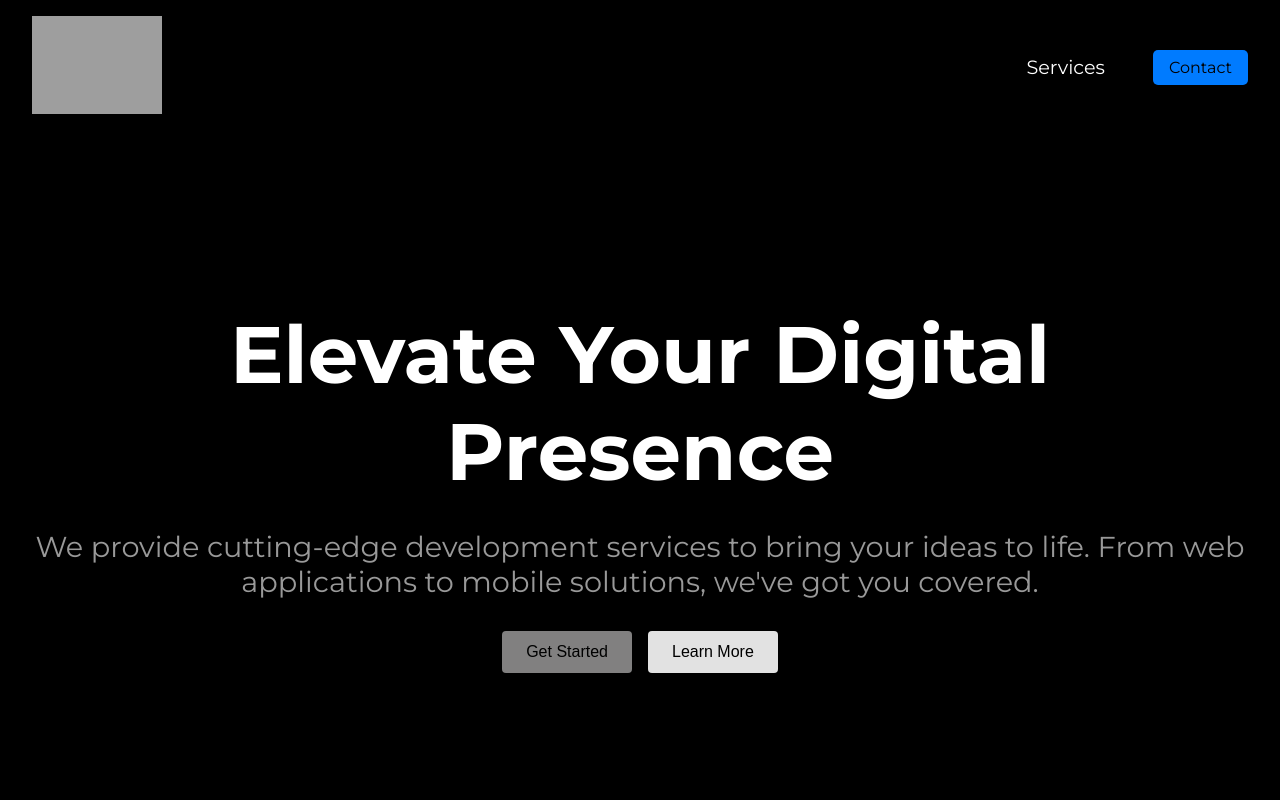
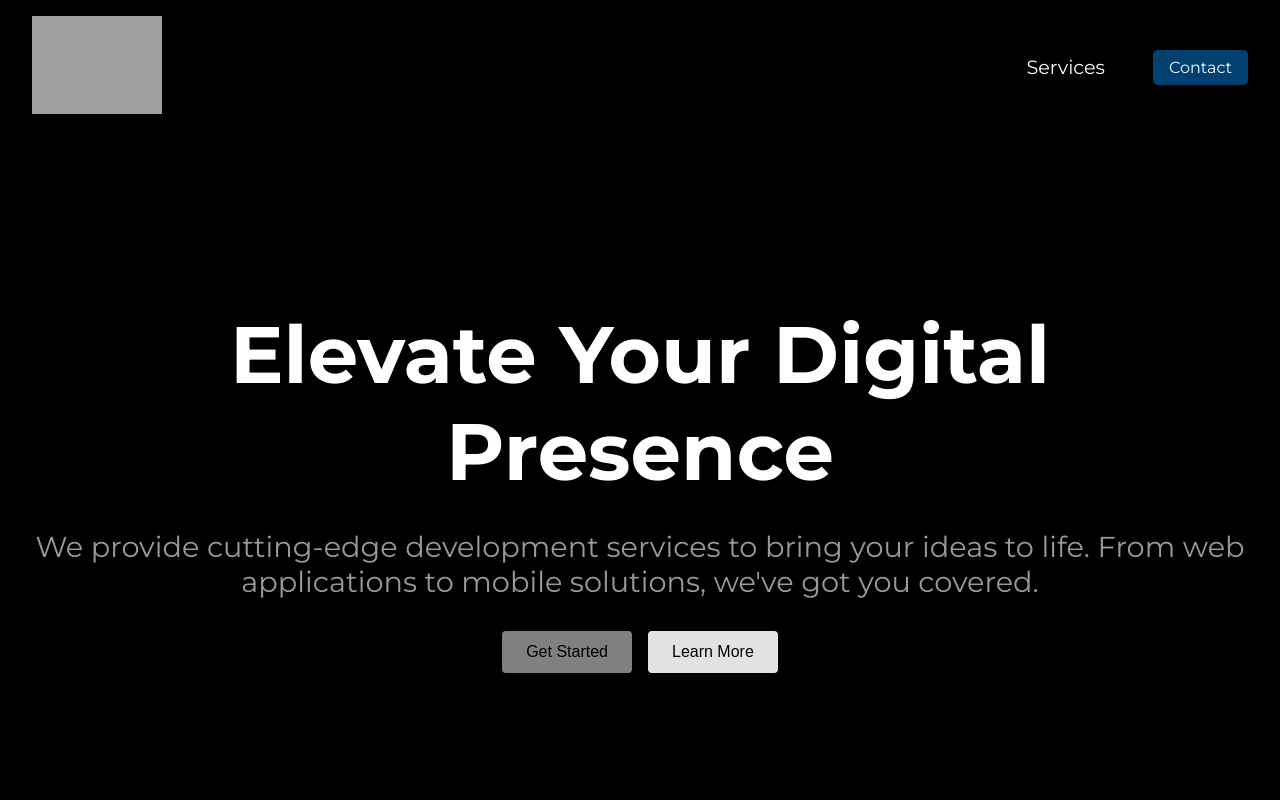
Before and after one commit to AlexDev36/ParrotApps, a React (Create React App) app: page / in a window 1280 px wide. In both pictures the pointer is over the link "Contact". Shown: the top 800 px of the page. Built offline with nearby package versions, Linux system fonts and the light colour scheme; grey boxes are pictures that could not be loaded.

Commit message:
Update contact button styles for improved visibility and consistency

```diff
--- a/src/styles/stylecomp/Header.css
+++ b/src/styles/stylecomp/Header.css
@@ -69,7 +69,8 @@ body {
 }
 
 .contact-button:hover {
-  background-color: #007bff;
+  background-color: #004172;
+  color: aliceblue;
 }
 
 /* SECCIONES */
--- a/src/styles/stylesect/contact.css
+++ b/src/styles/stylesect/contact.css
@@ -72,7 +72,7 @@
 }
 
 .form-input:focus {
-  border-color: #007bff; /* Resalta el borde en foco */
+  border-color: #004172; /* Resalta el borde en foco */
   outline: none; /* Elimina el contorno predeterminado */
 }
 
@@ -88,12 +88,12 @@
 }
 
 .submit-button:hover {
-  background-color: #002fff;
+  background-color: #004172;
   color: #ffffff;
 }
 
 .submit-button:focus {
-  outline: 2px solid #007bff; /* Agrega un contorno en foco */
+  outline: 2px solid #004172; /* Agrega un contorno en foco */
 }
 
 /* BREAKPOINTS */
```
